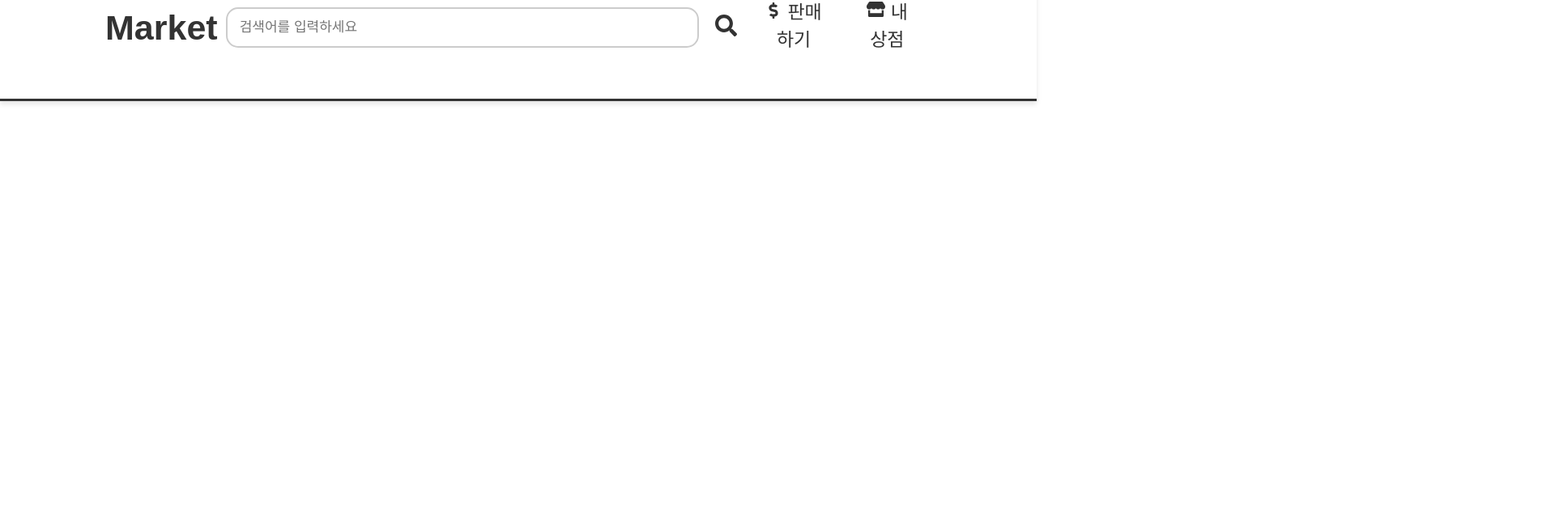
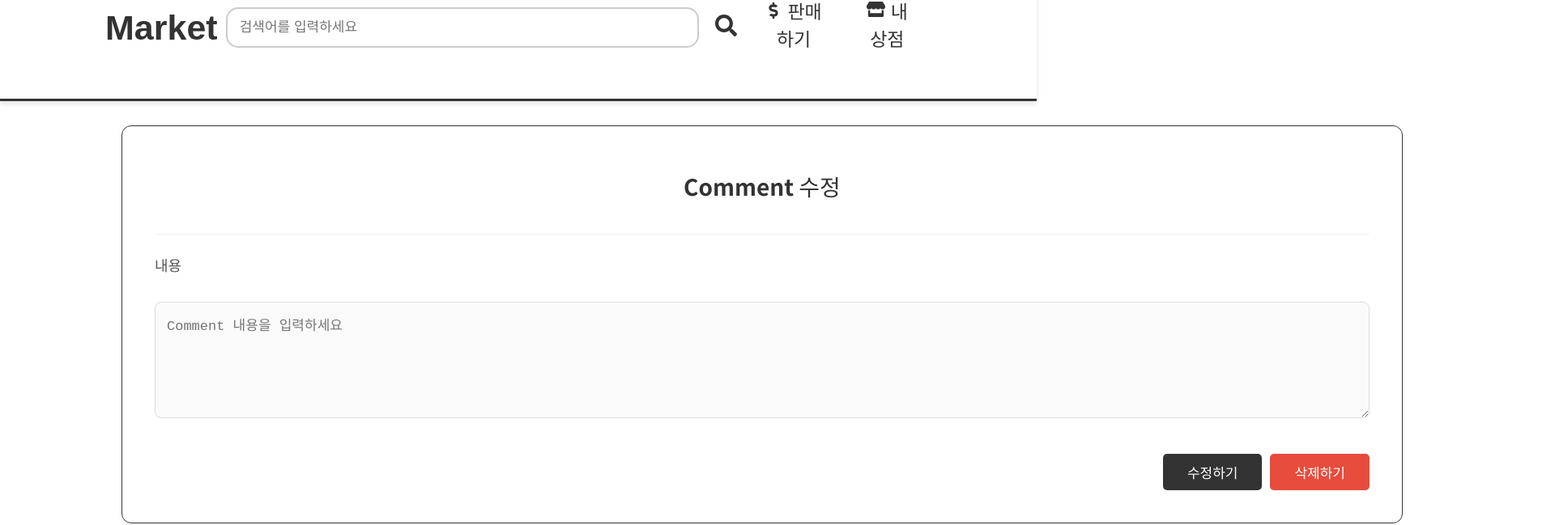
Before and after one commit to KW-DB-Project2/Frontend, a React (Vite) app: page /write-comment/1/1 in a window 1280 px wide. Shown: the part 79-728 px from the top of the page at 81% size, 1920 px wide, since content can reach past the window. Built offline with nearby package versions, Linux system fonts and the light colour scheme; no server answers; a web font is replaced by a local one.

Commit message:
fix review

```diff
--- a/src/App.jsx
+++ b/src/App.jsx
@@ -82,11 +82,11 @@ function App() {
               element={<WriteReview />}
             />
             <Route
-              path="/write-comment/:productid"
+              path="/write-comment/:productid/:commentid"
               element={<WriteComment />}
             />
             <Route
-              path="/write-comment/:productid/:reviewid"
+              path="/write-comment/:productid/:reviewid/:commentid"
               element={<WriteComment />}
             />
             <Route path="/qna/:productid" element={<QnA />} />
--- a/src/userpages/Review.jsx
+++ b/src/userpages/Review.jsx
@@ -21,14 +21,14 @@ function Review({ productid }) {
     const fetchProductReviews = async () => {
       try {
         const response = await axios.get(
-          `${import.meta.env.VITE_APP_URI}/reviews/product/${productid}`,
+          `${import.meta.env.VITE_APP_URI}/reviews/${productid}`,
           {
             headers: {
               Authorization: `Bearer ${token}`,
             },
           }
         );
-        setReviews(response.data); // 실제 리뷰 데이터 사용
+        setReviews(response.data);
       } catch (error) {
         console.error('리뷰를 가져오는 중 오류 발생:', error);
         setReviews([]); // 에러 발생 시 리뷰 없다고 설정
--- a/src/userpages/WriteComment.jsx
+++ b/src/userpages/WriteComment.jsx
@@ -1,14 +1,238 @@
-import React from 'react';
+import React, { useState, useContext, useEffect } from 'react';
 import styled from 'styled-components';
+import axios from 'axios';
+import { useParams, useNavigate } from 'react-router-dom';
+import { AuthContext } from '../context/AuthContext';
 
-function WriteComment() {
-  return <Container></Container>;
+function WriteComment({ initialContent = '' }) {
+  const { user, token } = useContext(AuthContext);
+  const [content, setContent] = useState(initialContent);
+  const [isSubmitting, setIsSubmitting] = useState(false);
+  const { productid, commentid, reviewid } = useParams();
+  const navigate = useNavigate();
+  const SURL = import.meta.env.VITE_APP_URI;
+
+  // 댓글 삭제 처리 함수
+  const handleDelete = async () => {
+    if (window.confirm('정말 이 댓글을 삭제하시겠습니까?')) {
+      try {
+        await axios.delete(`${SURL}/comments/${commentid}`, {
+          params: {
+            userId: user.id,
+          },
+          headers: {
+            Authorization: `Bearer ${token}`,
+          },
+        });
+        alert('댓글이 성공적으로 삭제되었습니다!');
+        navigate(`/product/${productid}`);
+      } catch (error) {
+        console.error('삭제 실패:', error);
+        alert('댓글을 삭제할 권한이 없습니다.');
+      }
+    }
+  };
+
+  // 댓글 수정 시 기존 내용 불러오기
+  useEffect(() => {
+    if (commentid && productid) {
+      const fetchComment = async () => {
+        try {
+          // API 호출
+          const response = await axios.get(
+            `${SURL}/comment/detail/${commentid}`,
+            {
+              headers: {
+                Authorization: `Bearer ${token}`,
+              },
+            }
+          );
+
+          const comment = response.data; // 단일 객체이므로 바로 사용
+
+          if (comment && comment.commentId === Number(commentid)) {
+            // 댓글이 존재하면 내용 설정
+            setContent(comment.commentContent);
+          } else {
+            // 존재하지 않을 경우 경고 메시지
+            alert('해당 댓글을 찾을 수 없습니다.');
+          }
+        } catch (error) {
+          console.error('댓글 정보를 불러오는 중 오류 발생:', error);
+          alert('댓글 정보를 불러오는 중 오류가 발생했습니다.');
+        }
+      };
+
+      fetchComment();
+    }
+  }, [commentid, productid, token]);
+
+  const handleContentChange = (e) => setContent(e.target.value);
+
+  // 댓글 수정 및 작성 처리
+  const handleSubmit = async (e) => {
+    e.preventDefault();
+
+    if (!content) {
+      alert('내용을 작성해주세요.');
+      return;
+    }
+
+    setIsSubmitting(true);
+
+    try {
+      const payload = {
+        userId: user.id,
+        productId: productid,
+        reviewId: reviewid, // 이미 URL로 받아온 reviewId 추가
+        commentContent: content,
+      };
+
+      if (commentid) {
+        // 댓글 수정 요청
+        await axios.put(
+          `${SURL}/comments/${commentid}`,
+          payload, // payload는 commentId를 별도로 포함하지 않아도 됨
+          {
+            headers: {
+              Authorization: `Bearer ${token}`,
+            },
+          }
+        );
+        alert('댓글이 성공적으로 수정되었습니다!');
+      } else {
+        // 댓글 작성 요청
+        await axios.post(`${SURL}/comments`, payload, {
+          headers: {
+            Authorization: `Bearer ${token}`,
+          },
+        });
+        alert('댓글이 성공적으로 작성되었습니다!');
+      }
+
+      // 작성/수정 후 페이지 이동 및 입력 내용 초기화
+      navigate(`/product/${productid}`);
+      setContent('');
+    } catch (error) {
+      console.error('요청 실패:', error);
+      alert('댓글을 작성/수정할 권한이 없습니다.');
+    } finally {
+      setIsSubmitting(false);
+    }
+  };
+
+  return (
+    <Container>
+      <Form onSubmit={handleSubmit}>
+        <Title>{commentid ? 'Comment 수정' : 'Comment 작성'}</Title>
+        <BottomBar />
+        <Label>내용</Label>
+        <TextArea
+          value={content}
+          onChange={handleContentChange}
+          placeholder="Comment 내용을 입력하세요"
+          rows="6"
+        />
+        <ButtonContainer>
+          <SubmitButton type="submit" disabled={isSubmitting}>
+            {isSubmitting ? '작성 중...' : commentid ? '수정하기' : '제출하기'}
+          </SubmitButton>
+          {commentid && (
+            <DeleteButton type="button" onClick={handleDelete}>
+              삭제하기
+            </DeleteButton>
+          )}
+        </ButtonContainer>
+      </Form>
+    </Container>
+  );
 }
 
+export default WriteComment;
+
 const Container = styled.div`
-  width: 1500px; /* 더 넓게 */
-  margin: 0 250px;
-  padding: 30px;
+  width: 1500px;
+  margin: 40px auto 0px auto;
+  padding: 40px;
+  background-color: #ffffff;
+  border-radius: 12px;
+  border: 1px solid #333;
 `;
 
-export default WriteComment;
+const Form = styled.form`
+  display: flex;
+  flex-direction: column;
+  gap: 24px;
+`;
+
+const Title = styled.h1`
+  font-size: 28px;
+  font-weight: bold;
+  color: #333;
+  text-align: center;
+`;
+
+const BottomBar = styled.div`
+  width: 1500px;
+  height: 1px;
+  background-color: #f0f0f0;
+`;
+
+const Label = styled.label`
+  font-size: 18px;
+  color: #555;
+  margin-bottom: 8px;
+`;
+
+const TextArea = styled.textarea`
+  padding: 14px;
+  font-size: 17px;
+  border: 1px solid #ddd;
+  border-radius: 8px;
+  outline: none;
+  background-color: #fafafa;
+  resize: vertical;
+  transition: all 0.3s ease;
+
+  &:focus {
+    border-color: #ccc;
+    background-color: #fff;
+  }
+`;
+
+const ButtonContainer = styled.div`
+  display: flex;
+  justify-content: flex-end;
+`;
+
+const SubmitButton = styled.button`
+  background-color: #333;
+  color: white;
+  border: none;
+  padding: 10px 30px;
+  cursor: pointer;
+  border-radius: 5px;
+  font-size: 17px;
+  margin-top: 20px;
+  align-self: flex-start;
+
+  &:hover {
+    opacity: 0.8;
+  }
+`;
+
+const DeleteButton = styled.button`
+  background-color: #e74c3c;
+  color: white;
+  border: none;
+  padding: 10px 30px;
+  cursor: pointer;
+  border-radius: 5px;
+  font-size: 17px;
+  margin-top: 20px;
+  margin-left: 10px;
+
+  &:hover {
+    opacity: 0.8;
+  }
+`;
```
